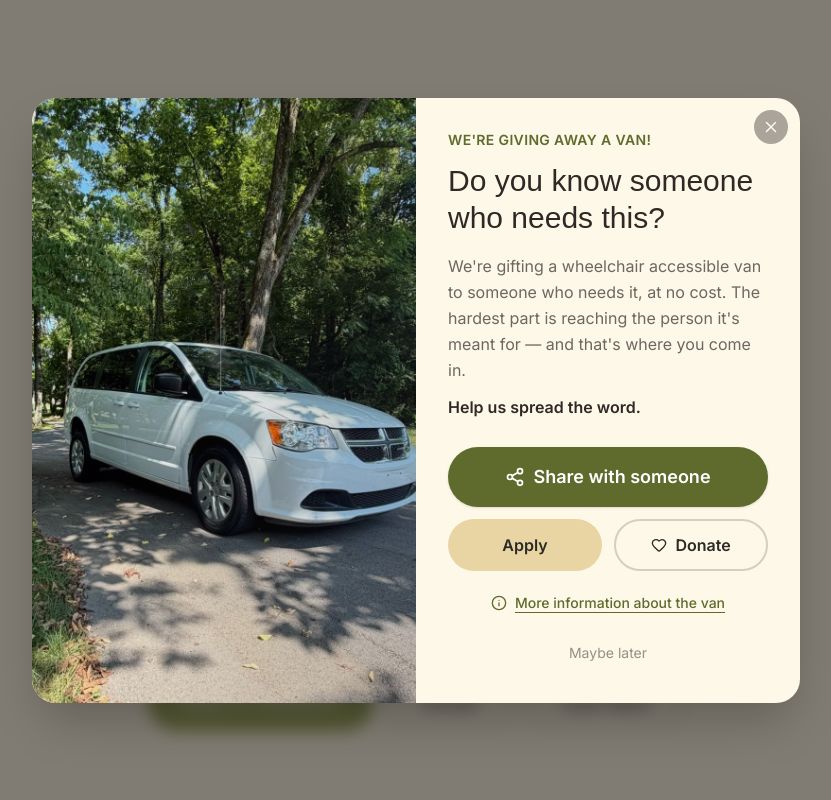
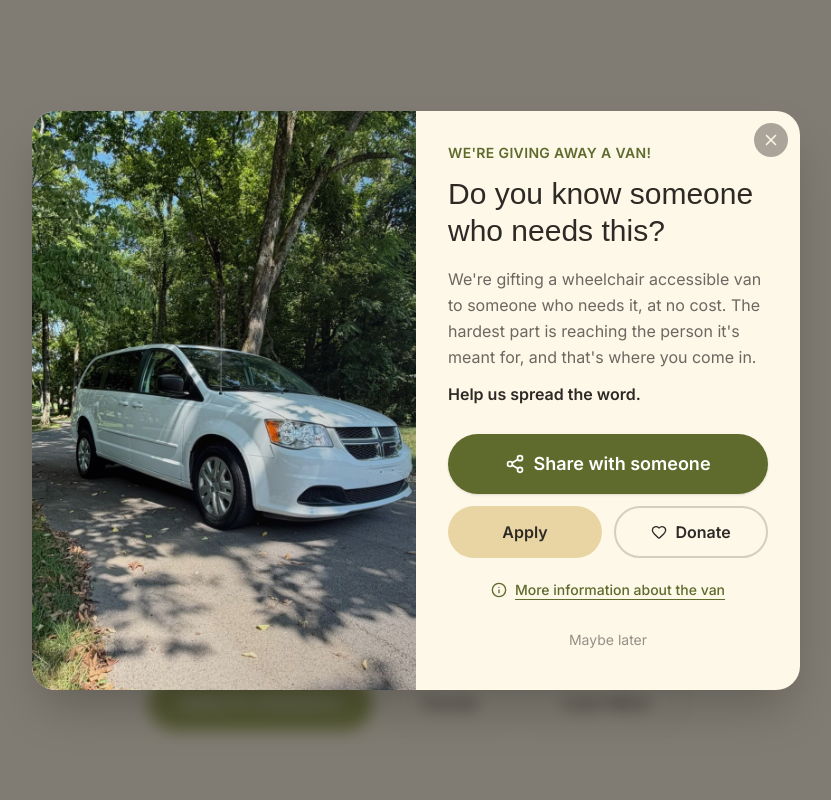
Before and after one commit to smithstephen891-arch/EG-website, a Next.js app: page / in a window 1280 px wide. Both pictures are taken after a click on the button "Close". Shown: the top 800 px of the page, without its empty margins (224-1055 px from the left). Built offline with nearby package versions, Linux system fonts and the light colour scheme; a web font is replaced by a local one.

Commit message:
Remove em dashes from the van promo popup
Co-Authored-By: Claude Opus 5 <noreply@anthropic.com>

```diff
--- a/src/components/VanPromoPopup.tsx
+++ b/src/components/VanPromoPopup.tsx
@@ -224,7 +224,7 @@ export default function VanPromoPopup() {
                 <p className="mt-4 text-charcoal/70 leading-relaxed">
                   We&apos;re gifting a wheelchair accessible van to someone who
                   needs it, at no cost. The hardest part is reaching the person
-                  it&apos;s meant for — and that&apos;s where you come in.
+                  it&apos;s meant for, and that&apos;s where you come in.
                 </p>
                 <p className="mt-3 font-semibold text-charcoal">
                   Help us spread the word.
--- a/src/lib/van-share.ts
+++ b/src/lib/van-share.ts
@@ -14,7 +14,7 @@ export const VAN_PATH = "/van-gift";
 export const VAN_SHARE_URL = `https://www.elizabethsgift.com${VAN_PATH}`;
 
 /*
- * TODO — SOCIAL VIDEO LINKS
+ * TODO: SOCIAL VIDEO LINKS
  * Paste the real post URLs here once the videos are live. This is the only
  * place they need to go; both the popup and the van page read from here.
  * Leaving a value empty simply hides that share option, so nothing looks
```
